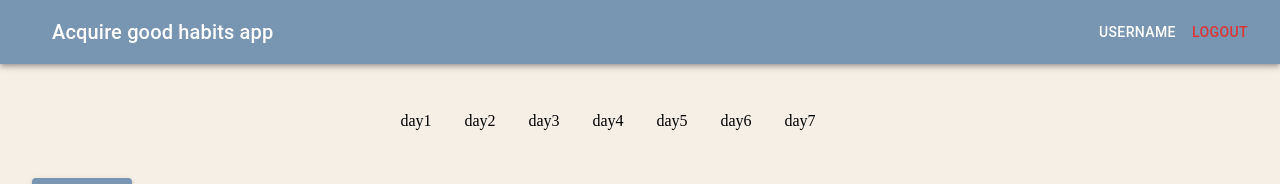
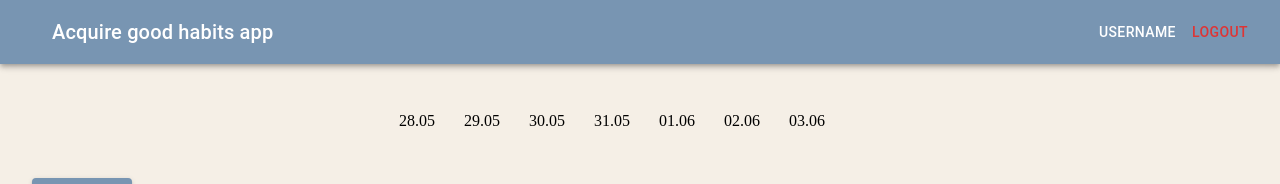
Before and after one commit to mstachlewski/learnNewHabitsApp, a React (Vite) app in the folder goodHabitsApp/: page / in a window 1280 px wide. Shown: the top 184 px of the page. Built offline with nearby package versions, Linux system fonts and the light colour scheme.

Commit message:
added date display

```diff
--- a/goodHabitsApp/src/App.tsx
+++ b/goodHabitsApp/src/App.tsx
@@ -5,6 +5,7 @@ import Task from "./task.tsx";
 import { useState } from "react";
 import { addNewTaskToArray } from "./utils/taskSlice.ts";
 import { useAppSelector, useAppDispatch } from "./utils/hooks.ts";
+import DateDisplay from "./DateDisplay.tsx";
 
 function App() {
   const [isFormOn, setIsFormOn] = useState<boolean>(false);
@@ -44,24 +45,7 @@ function App() {
       </Box>
       <Box>
         <Box className="TaskContainer" sx={{ mt: 6 }}>
-          <Box sx={{ display: "flex", alignItems: "center" }}>
-            <Box sx={{ width: "30%" }}></Box>
-            <Box
-              sx={{
-                display: "flex",
-                justifyContent: "space-between",
-                textAlign: "center",
-              }}
-            >
-              <Box sx={{ width: 64 }}>day1</Box>
-              <Box sx={{ width: 64 }}>day2</Box>
-              <Box sx={{ width: 64 }}>day3</Box>
-              <Box sx={{ width: 64 }}>day4</Box>
-              <Box sx={{ width: 64 }}>day5</Box>
-              <Box sx={{ width: 64 }}>day6</Box>
-              <Box sx={{ width: 64 }}>day7</Box>
-            </Box>
-          </Box>
+          {DateDisplay()}
           {renderTasks()}
         </Box>
         <Box
--- /dev/null
+++ b/goodHabitsApp/src/DateDisplay.tsx
@@ -0,0 +1,48 @@
+import { Box } from "@mui/material";
+
+export default function DateDisplay() {
+  const date = new Date();
+
+  function getDayAndMonthRelativeToToday(offset: number): string {
+    const currentDate = new Date();
+    currentDate.setDate(currentDate.getDate() + offset);
+    const day = currentDate.getDate().toString().padStart(2, "0");
+    const month = (currentDate.getMonth() + 1).toString().padStart(2, "0"); // Month is zero-based, so we add 1
+    return `${day}.${month}`;
+  }
+
+  return (
+    <Box sx={{ display: "flex" }}>
+      <Box sx={{ width: "30%" }}></Box>
+      <Box
+        sx={{
+          display: "flex",
+          justifyContent: "space-between",
+          textAlign: "center",
+        }}
+      >
+        <Box sx={{ width: 64, ml: "1px" }}>{`${getDayAndMonthRelativeToToday(
+          -3
+        )}`}</Box>
+        <Box sx={{ width: 64, ml: "1px" }}>{`${getDayAndMonthRelativeToToday(
+          -2
+        )}`}</Box>
+        <Box sx={{ width: 64, ml: "1px" }}>{`${getDayAndMonthRelativeToToday(
+          -1
+        )}`}</Box>
+        <Box sx={{ width: 64, ml: "1px" }}>{`${getDayAndMonthRelativeToToday(
+          0
+        )}`}</Box>
+        <Box sx={{ width: 64, ml: "1px" }}>{`${getDayAndMonthRelativeToToday(
+          1
+        )}`}</Box>
+        <Box sx={{ width: 64, ml: "1px" }}>{`${getDayAndMonthRelativeToToday(
+          2
+        )}`}</Box>
+        <Box sx={{ width: 64, ml: "1px" }}>{`${getDayAndMonthRelativeToToday(
+          3
+        )}`}</Box>
+      </Box>
+    </Box>
+  );
+}
```
